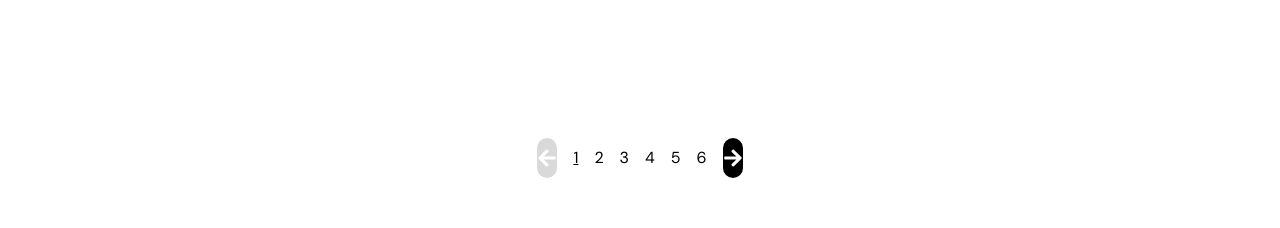
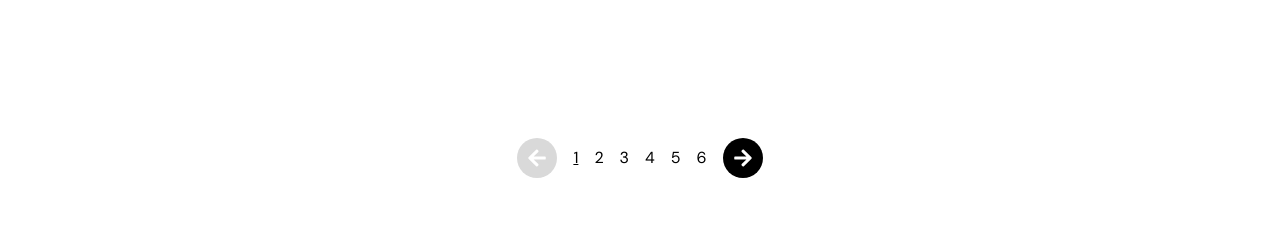
Before and after one commit to YourBookTeam/YBT_Website, a React (Vite) app: page /careers in a window 1280 px wide. Shown: the part 3620-3848 px from the top of the page. Built offline with nearby package versions, Linux system fonts and the light colour scheme; a web font is replaced by a local one.

Commit message:
fixed button, pulled from dev

```diff
--- a/src/components/careers_page/CurrentOpenings.jsx
+++ b/src/components/careers_page/CurrentOpenings.jsx
@@ -2,6 +2,9 @@ import Button from "../Button";
 import { FaArrowRight } from "react-icons/fa";
 
 function CurrentOpenings({ displayedJobs }) {
+  const scrollToTop = () => {
+      window.scrollTo(0,0);
+  }
   return (
     <div className="flex flex-col items-center gap-16 py-20 px-10">
         {displayedJobs.length == 0 ? (
@@ -22,7 +25,7 @@ function CurrentOpenings({ displayedJobs }) {
               ">
                   <div className="font-bold text-2xl text-center">{position.title}</div>
                   <div className="text-center lg:text-start font-secondary text-md leading-7">{position.description}</div>
-                  <Button to={`/position/${position.id}`} className="self-center lg:self-start px-4!">
+                  <Button to={`/position/${position.id}`} onClick={scrollToTop}className="self-center lg:self-start px-4!">
                     <div className="font-bold">APPLY</div>
                     <FaArrowRight className="w-10 h-5"/>
                   </Button>
--- a/src/components/careers_page/Pagination.jsx
+++ b/src/components/careers_page/Pagination.jsx
@@ -3,7 +3,7 @@ import { FaArrowRight, FaArrowLeft } from "react-icons/fa";
 function Pagination({ totalPages, currentPage, handlePrevious, handleNext, handlePageClick }) {
   return (
     <div className="flex gap-4 items-center justify-center md:px-30 lg:px-50 xl:px-150 py-20">
-        <button onClick={handlePrevious} className={`w-10 h-10 rounded-full flex items-center justify-center ${currentPage == 1 ? "bg-light-gray" : "cursor-pointer bg-black"}`}>
+        <button onClick={handlePrevious} className={`w-10 h-10 aspect-square rounded-full flex items-center justify-center ${currentPage == 1 ? "bg-light-gray" : "cursor-pointer bg-black"}`}>
             <FaArrowLeft className="text-white w-5 h-5 text-center"/>
         </button>
         {Array.from({length: totalPages}, (value, index) => index+1).map((num) => (
@@ -11,7 +11,7 @@ function Pagination({ totalPages, currentPage, handlePrevious, handleNext, handl
                 {num}
             </button>
         ))}
-        <button onClick={handleNext} className={`w-10 h-10 rounded-full flex items-center justify-center ${currentPage == totalPages ? "bg-light-gray" : "cursor-pointer bg-black"}`}>
+        <button onClick={handleNext} className={`w-10 h-10 aspect-square rounded-full flex items-center justify-center ${currentPage == totalPages ? "bg-light-gray" : "cursor-pointer bg-black"}`}>
             <FaArrowRight className="text-white w-5 h-5 text-center"/>
         </button>
     </div>
```
